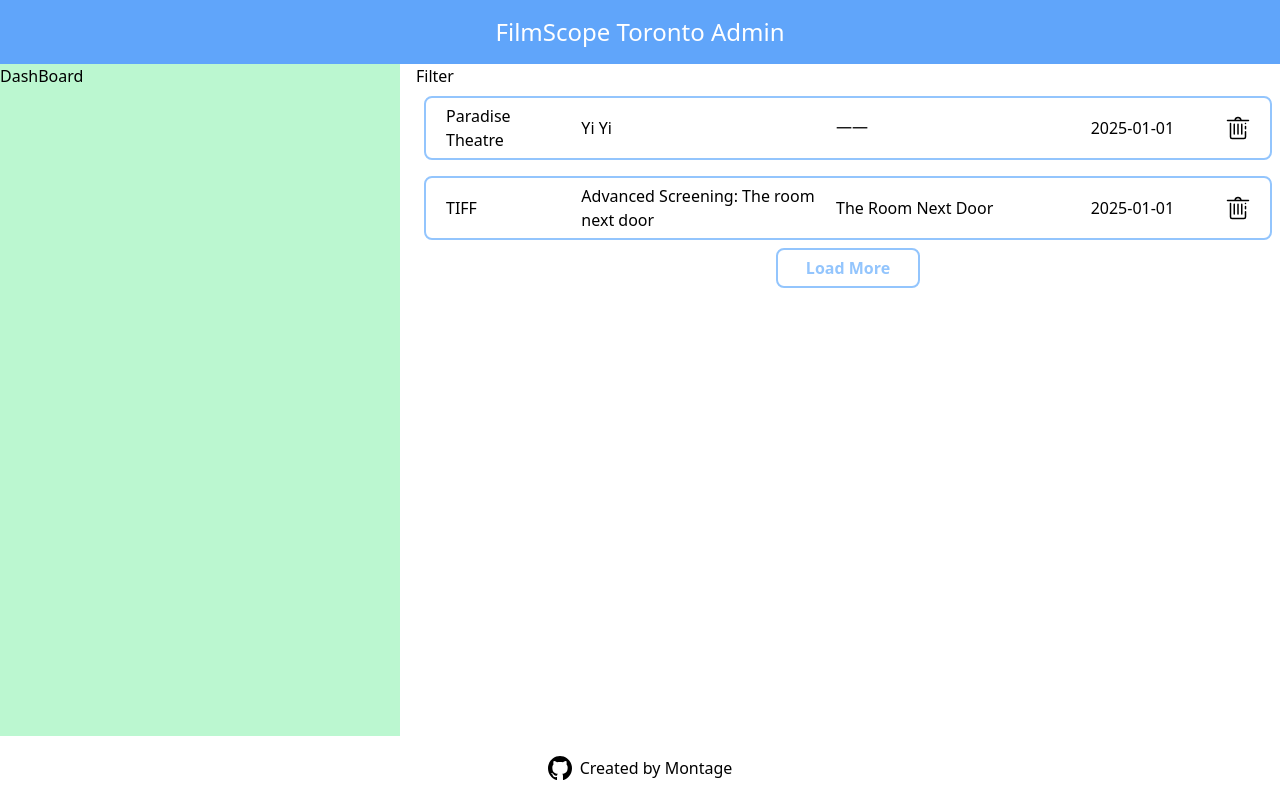
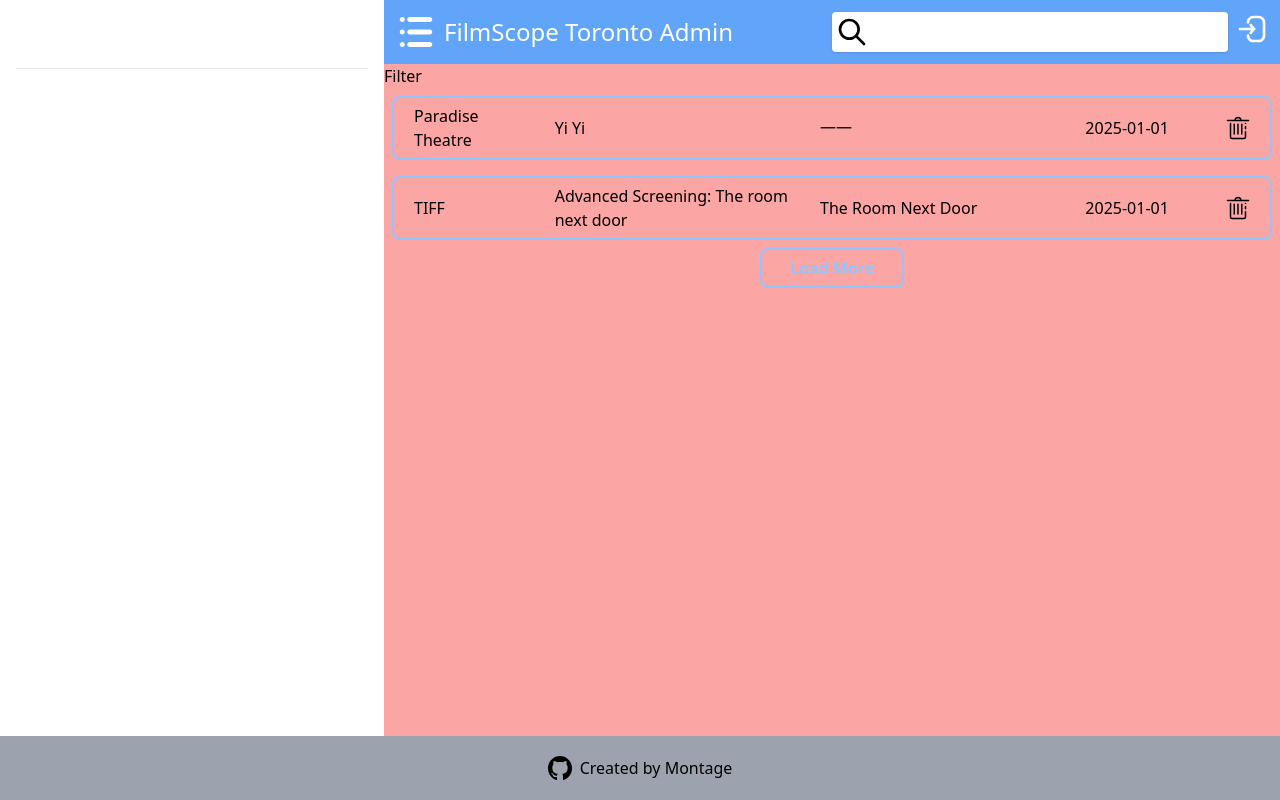
Before and after one commit to montage0921/Full_Stack_FilmScope_Toronto, a React (Vite) app in the folder frontend-admin/: page / in a window 1280 px wide. Built offline with nearby package versions, Linux system fonts and the light colour scheme; no server answers.

Commit message:
working on login form...

```diff
--- a/frontend-admin/src/App.jsx
+++ b/frontend-admin/src/App.jsx
@@ -1,20 +1,15 @@
 import "./index.css";
-import Header from "./components/Header";
+import Header from "./containers/NavBar";
 import Footer from "./components/Footer";
 import DashBoard from "./containers/DashBoard";
 import ShowContainer from "./containers/ShowContainer";
 
 function App() {
   return (
-    <div className="flex flex-col h-screen">
+    <div className="grid grid-rows-[64px_auto_64px] grid-cols-[30%_70%] h-screen">
       <Header></Header>
-      <div
-        className="flex-grow grid grid-rows-[auto_auto] md:grid-cols-[30%_70%] md:grid-rows-1
-        lg:grid-cols-[300px_auto] xl:grid-cols-[400px_auto] gap-4"
-      >
-        <DashBoard></DashBoard>
-        <ShowContainer></ShowContainer>
-      </div>
+      <DashBoard></DashBoard>
+      <ShowContainer></ShowContainer>
       <Footer></Footer>
     </div>
   );
--- /dev/null
+++ b/frontend-admin/src/api.js
@@ -0,0 +1,18 @@
+import axios from "axios";
+
+const apiAdmin = axios.create({
+  baseURL: "http://localhost:8080/admin-filmscope/",
+});
+
+apiAdmin.interceptors.request.use(
+  (config) => {
+    const token = localStorage.getItem("authToken"); // Fetch token from localStorage
+    if (token) {
+      config.headers.Authorization = `Bearer ${token}`;
+    }
+    return config;
+  },
+  (error) => Promise.reject(error)
+);
+
+export default apiAdmin;
--- a/frontend-admin/src/components/Footer.jsx
+++ b/frontend-admin/src/components/Footer.jsx
@@ -2,7 +2,10 @@
 import github from "../assets/github.svg";
 function Footer() {
   return (
-    <div className="h-16 flex justify-center items-center gap-2">
+    <div
+      className="bg-gray-400 h-16 flex justify-center items-center gap-2
+                    col-span-2 row-start-3"
+    >
       <img src={github} className="h-6 w-6"></img>
       <a href="https://github.com/montage0921/Full_Stack_FilmScope_Toronto">
         Created by Montage
--- a/frontend-admin/src/components/Header.jsx
+++ /dev/null
@@ -1,13 +0,0 @@
-import React from "react";
-
-function Header() {
-  return (
-    <>
-      <div className="bg-blue-400 h-16 text-2xl text-white flex justify-center items-center ">
-        FilmScope Toronto Admin
-      </div>
-    </>
-  );
-}
-
-export default Header;
--- /dev/null
+++ b/frontend-admin/src/components/LoginForm.jsx
@@ -0,0 +1,14 @@
+import React from "react";
+
+function LoginForm() {
+  return (
+    <div>
+      <form className="flex-col">
+        <input type="text" />
+        <input type="text" />
+      </form>
+    </div>
+  );
+}
+
+export default LoginForm;
--- /dev/null
+++ b/frontend-admin/src/components/icons/BarIcon.jsx
@@ -0,0 +1,45 @@
+import React from "react";
+
+function FaBar() {
+  return (
+    <div className="w-10 h-10 text-white">
+      <svg
+        className="fill-current w-full h-full"
+        viewBox="0 0 32 32"
+        enable-background="new 0 0 32 32"
+        id="Glyph"
+        version="1.1"
+        xml:space="preserve"
+        xmlns="http://www.w3.org/2000/svg"
+        xmlns:xlink="http://www.w3.org/1999/xlink"
+      >
+        <path
+          d="M29,16c0,1.104-0.896,2-2,2H11c-1.104,0-2-0.896-2-2s0.896-2,2-2h16C28.104,14,29,14.896,29,16z"
+          id="XMLID_352_"
+        />
+        <path
+          d="M29,6c0,1.104-0.896,2-2,2H11C9.896,8,9,7.104,9,6s0.896-2,2-2h16C28.104,4,29,4.896,29,6z"
+          id="XMLID_354_"
+        />
+        <path
+          d="M29,26c0,1.104-0.896,2-2,2H11c-1.104,0-2-0.896-2-2s0.896-2,2-2h16C28.104,24,29,24.896,29,26z"
+          id="XMLID_356_"
+        />
+        <path
+          d="M3,6c0,1.103,0.897,2,2,2s2-0.897,2-2S6.103,4,5,4S3,4.897,3,6z"
+          id="XMLID_358_"
+        />
+        <path
+          d="M3,16c0,1.103,0.897,2,2,2s2-0.897,2-2s-0.897-2-2-2S3,14.897,3,16z"
+          id="XMLID_360_"
+        />
+        <path
+          d="M3,26c0,1.103,0.897,2,2,2s2-0.897,2-2s-0.897-2-2-2S3,24.897,3,26z"
+          id="XMLID_362_"
+        />
+      </svg>
+    </div>
+  );
+}
+
+export default FaBar;
--- /dev/null
+++ b/frontend-admin/src/components/icons/LoginIcon.jsx
@@ -0,0 +1,24 @@
+import React from "react";
+
+function LoginIcon() {
+  return (
+    <div className="w-8 h-8">
+      <svg
+        className="w-full h-full fill-current"
+        viewBox="0 0 24 24"
+        xmlns="http://www.w3.org/2000/svg"
+      >
+        <path
+          d="M13 2C10.2386 2 8 4.23858 8 7C8 7.55228 8.44772 8 9 8C9.55228 8 10 7.55228 10 7C10 5.34315 11.3431 4 13 4H17C18.6569 4 20 5.34315 20 7V17C20 18.6569 18.6569 20 17 20H13C11.3431 20 10 18.6569 10 17C10 16.4477 9.55228 16 9 16C8.44772 16 8 16.4477 8 17C8 19.7614 10.2386 22 13 22H17C19.7614 22 22 19.7614 22 17V7C22 4.23858 19.7614 2 17 2H13Z"
+          fill="white"
+        />
+        <path
+          d="M3 11C2.44772 11 2 11.4477 2 12C2 12.5523 2.44772 13 3 13H11.2821C11.1931 13.1098 11.1078 13.2163 11.0271 13.318C10.7816 13.6277 10.5738 13.8996 10.427 14.0945C10.3536 14.1921 10.2952 14.2705 10.255 14.3251L10.2084 14.3884L10.1959 14.4055L10.1915 14.4115C10.1914 14.4116 10.191 14.4122 11 15L10.1915 14.4115C9.86687 14.8583 9.96541 15.4844 10.4122 15.809C10.859 16.1336 11.4843 16.0346 11.809 15.5879L11.8118 15.584L11.822 15.57L11.8638 15.5132C11.9007 15.4632 11.9553 15.3897 12.0247 15.2975C12.1637 15.113 12.3612 14.8546 12.5942 14.5606C13.0655 13.9663 13.6623 13.2519 14.2071 12.7071L14.9142 12L14.2071 11.2929C13.6623 10.7481 13.0655 10.0337 12.5942 9.43937C12.3612 9.14542 12.1637 8.88702 12.0247 8.7025C11.9553 8.61033 11.9007 8.53682 11.8638 8.48679L11.822 8.43002L11.8118 8.41602L11.8095 8.41281C11.4848 7.96606 10.859 7.86637 10.4122 8.19098C9.96541 8.51561 9.86636 9.14098 10.191 9.58778L11 9C10.191 9.58778 10.1909 9.58773 10.191 9.58778L10.1925 9.58985L10.1959 9.59454L10.2084 9.61162L10.255 9.67492C10.2952 9.72946 10.3536 9.80795 10.427 9.90549C10.5738 10.1004 10.7816 10.3723 11.0271 10.682C11.1078 10.7837 11.1931 10.8902 11.2821 11H3Z"
+          fill="white"
+        />
+      </svg>
+    </div>
+  );
+}
+
+export default LoginIcon;
--- /dev/null
+++ b/frontend-admin/src/components/icons/SearchIcons.jsx
@@ -0,0 +1,24 @@
+import React from "react";
+
+function SearchIcons() {
+  return (
+    <div className="w-8 h-8">
+      <svg
+        className="fill-current w-full h-full"
+        viewBox="0 0 24 24"
+        xmlns="http://www.w3.org/2000/svg"
+      >
+        <path
+          d="M14.9536 14.9458L21 21M17 10C17 13.866 13.866 17 10 17C6.13401 17 3 13.866 3 10C3 6.13401 6.13401 3 10 3C13.866 3 17 6.13401 17 10Z"
+          stroke="black"
+          stroke-width="2"
+          stroke-linecap="round"
+          stroke-linejoin="round"
+          fill="none"
+        />
+      </svg>
+    </div>
+  );
+}
+
+export default SearchIcons;
--- a/frontend-admin/src/containers/DashBoard.jsx
+++ b/frontend-admin/src/containers/DashBoard.jsx
@@ -1,7 +1,17 @@
 import React from "react";
 
 function DashBoard() {
-  return <div className="bg-green-200">DashBoard</div>;
+  return (
+    <div
+      className="bg-bgBlack row-start-1 row-span-2 col-span-1
+                    px-4 py-2"
+    >
+      <div className="my-2 mb-4 flex justify-center items-center">
+        <h1 className="text-3xl text-white font-bold">DashBoard</h1>
+      </div>
+      <hr />
+    </div>
+  );
 }
 
 export default DashBoard;
--- /dev/null
+++ b/frontend-admin/src/containers/LoginContainer.jsx
@@ -0,0 +1,35 @@
+import React from "react";
+import LoginIcon from "../components/icons/LoginIcon";
+import LoginForm from "../components/LoginForm";
+
+function LoginContainer({ clickLoginDropDown, setClickLoginDropDown }) {
+  return (
+    <div>
+      <button
+        onClick={() => {
+          setClickLoginDropDown(!clickLoginDropDown);
+        }}
+        className="relative"
+      >
+        <LoginIcon></LoginIcon>
+      </button>
+      {clickLoginDropDown && (
+        <div
+          className="absolute flex flex-col  bg-blue-300 text-lg text-gray-500 rounded-lg  shadow w-56 top-10 right-0
+                        gap-3 items-center"
+        >
+          <span className="mt-3">Please Login as Admin</span>
+          <form className="text-white">
+            <label for="username">Username</label>
+            <input type="text" id="username" className="w-full" />
+            <label for="password">Password</label>
+            <input type="text" id="password" className="w-full" />
+            <button>Login</button>
+          </form>
+        </div>
+      )}
+    </div>
+  );
+}
+
+export default LoginContainer;
--- /dev/null
+++ b/frontend-admin/src/containers/NavBar.jsx
@@ -0,0 +1,42 @@
+import React, { useState } from "react";
+import BarIcon from "../components/icons/BarIcon";
+import SearchIcons from "../components/icons/SearchIcons";
+import LoginIcon from "../components/icons/LoginIcon";
+import LoginForm from "../components/LoginForm";
+import LoginContainer from "./LoginContainer";
+
+function Header() {
+  const [clickLoginDropDown, setClickLoginDropDown] = useState(false);
+
+  return (
+    <>
+      <nav
+        className="bg-blue-400 h-16 text-2xl text-white col-start-2 row-start-1 px-3
+                     flex justify-between items-center"
+      >
+        <div className="flex gap-2 justify-center items-center">
+          <BarIcon></BarIcon>
+          <span>FilmScope Toronto Admin</span>
+        </div>
+
+        <div className="relative flex gap-2 items-center">
+          <span className="absolute left-1 top-1">
+            <button>
+              <SearchIcons></SearchIcons>
+            </button>
+          </span>
+          <input
+            className="w-full px4 py-1 pl-12 rounded shadow outline-none text-black"
+            type="text"
+          />
+          <LoginContainer
+            clickLoginDropDown={clickLoginDropDown}
+            setClickLoginDropDown={setClickLoginDropDown}
+          ></LoginContainer>
+        </div>
+      </nav>
+    </>
+  );
+}
+
+export default Header;
--- a/frontend-admin/src/containers/ShowContainer.jsx
+++ b/frontend-admin/src/containers/ShowContainer.jsx
@@ -2,12 +2,25 @@
 import ShowItem from "../components/ShowItem";
 import Filter from "../components/Filter";
 import { useState, useEffect } from "react";
+import apiAdmin from "../api";
 
 function ShowContainer() {
   const [showList, setShowList] = useState([]);
   const [pageNumber, setPageNumber] = useState(1);
 
-  useEffect(() => {}, []);
+  useEffect(() => {
+    const fetchShowList = async () => {
+      try {
+        const response = await apiAdmin.get(`/load?page=${pageNumber}&size=10`);
+        console.log(response.data);
+        setShowList(response.data);
+      } catch (error) {
+        console.error("Error fetchin show: ", error);
+      }
+    };
+
+    fetchShowList();
+  }, [pageNumber]);
 
   const dummy_data = [
     {
@@ -25,7 +38,7 @@
   ];
 
   return (
-    <div>
+    <div className="bg-red-300 col-start-2 row-start-2 row-span-1">
       <Filter></Filter>
       <div className="flex flex-col px-2 ">
         {dummy_data.map((show, index) => (
```
